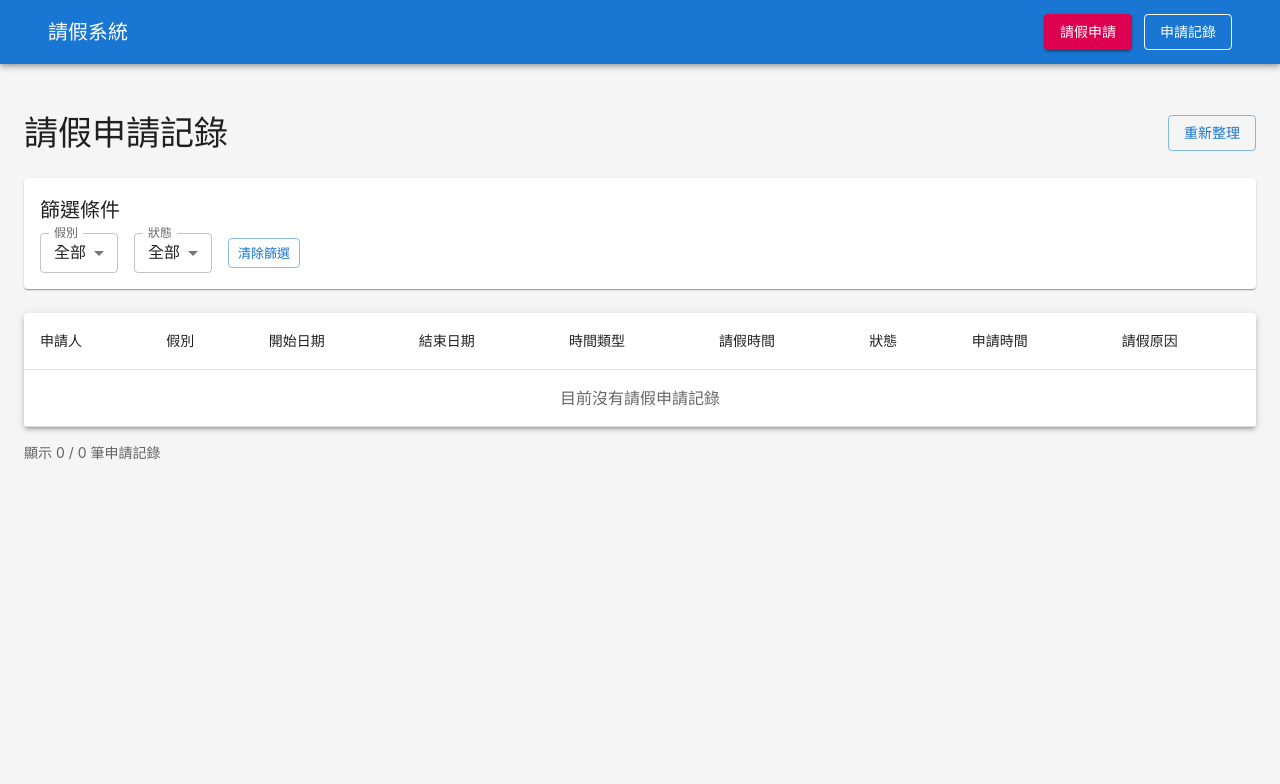
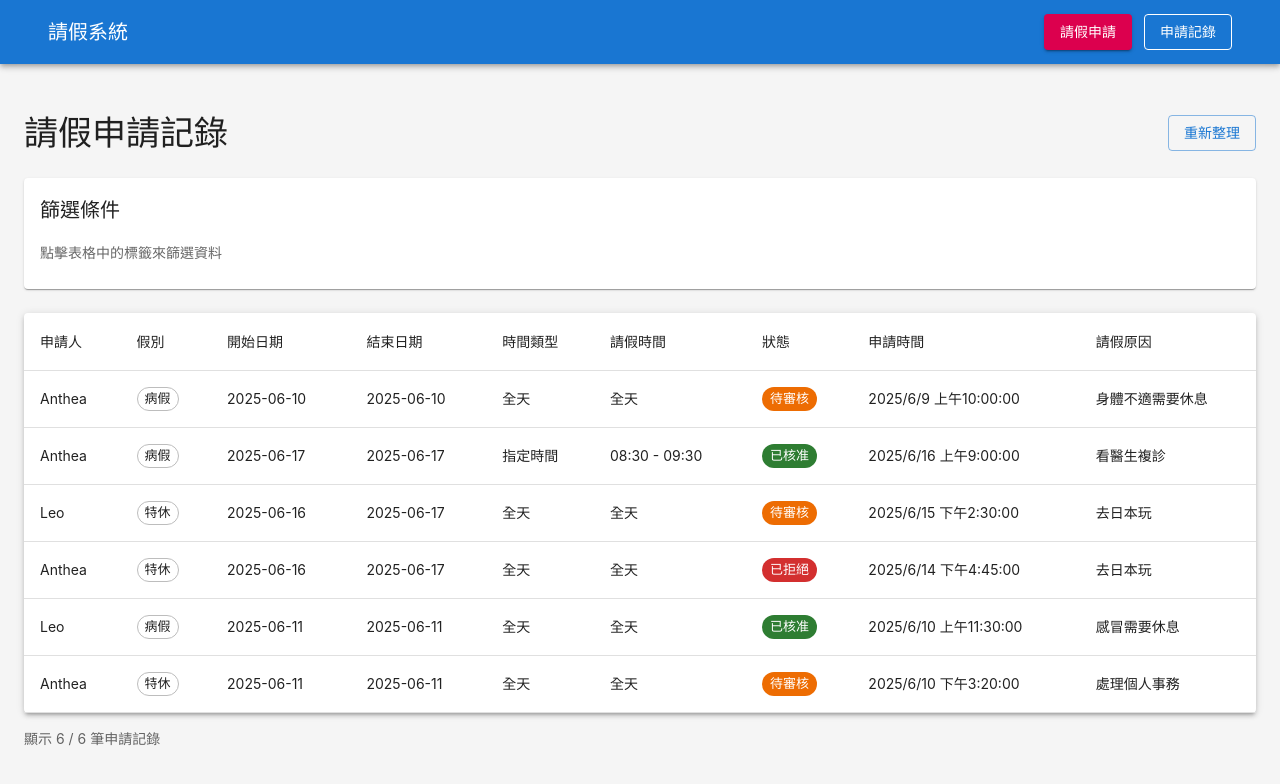
Before and after one commit to anthea-wu/personnel-system, a Next.js app: page /leave-applications in a window 1280 px wide. Shown: the top 784 px of the page. Built offline with nearby package versions, Linux system fonts and the light colour scheme; what @mui/material-nextjs would draw is missing.

Commit message:
feat: add clickable filters and sortable table columns

```diff
--- a/src/app/api/leave-applications/route.ts
+++ b/src/app/api/leave-applications/route.ts
@@ -1,7 +1,86 @@
 import { NextRequest, NextResponse } from 'next/server';
 
 // 記憶體儲存 - 在實際應用中應該使用資料庫
-let leaveApplications: any[] = [];
+let leaveApplications: any[] = [
+  {
+    id: "mock-1",
+    name: "Anthea",
+    startDate: "2025-06-10",
+    endDate: "2025-06-10",
+    leaveType: "sick",
+    reason: "身體不適需要休息",
+    timeType: "fullDay",
+    startTime: null,
+    endTime: null,
+    status: "pending",
+    createdAt: "2025-06-09T10:00:00.000Z"
+  },
+  {
+    id: "mock-2",
+    name: "Anthea",
+    startDate: "2025-06-17",
+    endDate: "2025-06-17",
+    leaveType: "sick",
+    reason: "看醫生複診",
+    timeType: "specificTime",
+    startTime: "08:30",
+    endTime: "09:30",
+    status: "approved",
+    createdAt: "2025-06-16T09:00:00.000Z"
+  },
+  {
+    id: "mock-3",
+    name: "Leo",
+    startDate: "2025-06-16",
+    endDate: "2025-06-17",
+    leaveType: "annual",
+    reason: "去日本玩",
+    timeType: "fullDay",
+    startTime: null,
+    endTime: null,
+    status: "pending",
+    createdAt: "2025-06-15T14:30:00.000Z"
+  },
+  {
+    id: "mock-4",
+    name: "Anthea",
+    startDate: "2025-06-16",
+    endDate: "2025-06-17",
+    leaveType: "annual",
+    reason: "去日本玩",
+    timeType: "fullDay",
+    startTime: null,
+    endTime: null,
+    status: "rejected",
+    createdAt: "2025-06-14T16:45:00.000Z"
+  },
+  {
+    id: "mock-5",
+    name: "Leo",
+    startDate: "2025-06-11",
+    endDate: "2025-06-11",
+    leaveType: "sick",
+    reason: "感冒需要休息",
+    timeType: "fullDay",
+    startTime: null,
+    endTime: null,
+    status: "approved",
+    createdAt: "2025-06-10T11:30:00.000Z"
+  },
+  {
+    id: "mock-6",
+    name: "Anthea",
+    startDate: "2025-06-11",
+    endDate: "2025-06-11",
+    leaveType: "annual",
+    reason: "處理個人事務",
+    timeType: "fullDay",
+    startTime: null,
+    endTime: null,
+    status: "pending",
+    createdAt: "2025-06-10T15:20:00.000Z"
+  }
+];
 
 export async function POST(request: NextRequest) {
   try {
--- a/src/app/leave-applications/page.tsx
+++ b/src/app/leave-applications/page.tsx
@@ -14,12 +14,8 @@ import {
   Chip,
   Button,
   Alert,
-  FormControl,
-  InputLabel,
-  Select,
-  MenuItem,
   Box,
-  Grid
+  TableSortLabel
 } from '@mui/material';
 import { useState, useEffect } from 'react';
 
@@ -43,6 +39,8 @@ export default function LeaveApplications() {
   const [error, setError] = useState<string | null>(null);
   const [leaveTypeFilter, setLeaveTypeFilter] = useState<string>('all');
   const [statusFilter, setStatusFilter] = useState<string>('all');
+  const [sortField, setSortField] = useState<string>('');
+  const [sortDirection, setSortDirection] = useState<'asc' | 'desc'>('asc');
 
   const fetchApplications = async () => {
     try {
@@ -94,11 +92,97 @@ export default function LeaveApplications() {
     return statuses[status] || status;
   };
 
-  const filteredApplications = applications.filter((app) => {
-    const leaveTypeMatch = leaveTypeFilter === 'all' || app.leaveType === leaveTypeFilter;
-    const statusMatch = statusFilter === 'all' || app.status === statusFilter;
-    return leaveTypeMatch && statusMatch;
-  });
+  const handleLeaveTypeChipClick = (leaveType: string) => {
+    if (leaveTypeFilter === leaveType) {
+      setLeaveTypeFilter('all');
+    } else {
+      setLeaveTypeFilter(leaveType);
+    }
+  };
+
+  const handleStatusChipClick = (status: string) => {
+    if (statusFilter === status) {
+      setStatusFilter('all');
+    } else {
+      setStatusFilter(status);
+    }
+  };
+
+  const clearAllFilters = () => {
+    setLeaveTypeFilter('all');
+    setStatusFilter('all');
+  };
+
+  const hasActiveFilters = leaveTypeFilter !== 'all' || statusFilter !== 'all';
+
+  const handleSort = (field: string) => {
+    if (sortField === field) {
+      setSortDirection(sortDirection === 'asc' ? 'desc' : 'asc');
+    } else {
+      setSortField(field);
+      setSortDirection('asc');
+    }
+  };
+
+  const sortApplications = (apps: LeaveApplication[]) => {
+    if (!sortField) return apps;
+
+    return [...apps].sort((a, b) => {
+      let aValue: any;
+      let bValue: any;
+
+      switch (sortField) {
+        case 'createdAt':
+          aValue = new Date(a.createdAt).getTime();
+          bValue = new Date(b.createdAt).getTime();
+          break;
+        case 'startDate':
+          aValue = new Date(a.startDate).getTime();
+          bValue = new Date(b.startDate).getTime();
+          break;
+        case 'duration':
+          // 計算請假時間長度用於排序
+          const aDuration = calculateDuration(a);
+          const bDuration = calculateDuration(b);
+          aValue = aDuration;
+          bValue = bDuration;
+          break;
+        default:
+          return 0;
+      }
+
+      if (sortDirection === 'asc') {
+        return aValue - bValue;
+      } else {
+        return bValue - aValue;
+      }
+    });
+  };
+
+  const calculateDuration = (app: LeaveApplication) => {
+    if (app.timeType === 'fullDay') {
+      // 全天假以天數計算（結束日期 - 開始日期 + 1）
+      const start = new Date(app.startDate);
+      const end = new Date(app.endDate);
+      return Math.ceil((end.getTime() - start.getTime()) / (1000 * 60 * 60 * 24)) + 1;
+    } else if (app.startTime && app.endTime) {
+      // 指定時間以分鐘計算
+      const [startHour, startMin] = app.startTime.split(':').map(Number);
+      const [endHour, endMin] = app.endTime.split(':').map(Number);
+      const startMinutes = startHour * 60 + startMin;
+      const endMinutes = endHour * 60 + endMin;
+      return endMinutes - startMinutes;
+    }
+    return 0;
+  };
+
+  const filteredAndSortedApplications = sortApplications(
+    applications.filter((app) => {
+      const leaveTypeMatch = leaveTypeFilter === 'all' || app.leaveType === leaveTypeFilter;
+      const statusMatch = statusFilter === 'all' || app.status === statusFilter;
+      return leaveTypeMatch && statusMatch;
+    })
+  );
 
   if (loading) {
     return (
@@ -141,50 +225,45 @@ export default function LeaveApplications() {
           <Typography variant="h6" gutterBottom>
             篩選條件
           </Typography>
-          <Grid container spacing={2} alignItems="center">
-            <Grid item xs={12} sm={4}>
-              <FormControl fullWidth size="small">
-                <InputLabel>假別</InputLabel>
-                <Select
-                  value={leaveTypeFilter}
-                  onChange={(e) => setLeaveTypeFilter(e.target.value)}
-                  label="假別"
-                >
-                  <MenuItem value="all">全部</MenuItem>
-                  <MenuItem value="annual">特休</MenuItem>
-                  <MenuItem value="personal">事假</MenuItem>
-                  <MenuItem value="sick">病假</MenuItem>
-                </Select>
-              </FormControl>
-            </Grid>
-            <Grid item xs={12} sm={4}>
-              <FormControl fullWidth size="small">
-                <InputLabel>狀態</InputLabel>
-                <Select
-                  value={statusFilter}
-                  onChange={(e) => setStatusFilter(e.target.value)}
-                  label="狀態"
-                >
-                  <MenuItem value="all">全部</MenuItem>
-                  <MenuItem value="pending">待審核</MenuItem>
-                  <MenuItem value="approved">已核准</MenuItem>
-                  <MenuItem value="rejected">已拒絕</MenuItem>
-                </Select>
-              </FormControl>
-            </Grid>
-            <Grid item xs={12} sm={4}>
+          <Box sx={{ display: 'flex', gap: 1, alignItems: 'center', flexWrap: 'wrap', minHeight: '40px' }}>
+            {leaveTypeFilter !== 'all' && (
+              <Chip
+                label={getLeaveTypeText(leaveTypeFilter)}
+                size="small"
+                variant="filled"
+                color="primary"
+                onDelete={() => setLeaveTypeFilter('all')}
+                clickable
+                onClick={() => setLeaveTypeFilter('all')}
+              />
+            )}
+            {statusFilter !== 'all' && (
+              <Chip
+                label={getStatusText(statusFilter)}
+                size="small"
+                variant="filled"
+                color={getStatusColor(statusFilter) as any}
+                onDelete={() => setStatusFilter('all')}
+                clickable
+                onClick={() => setStatusFilter('all')}
+              />
+            )}
+            {hasActiveFilters && (
               <Button
-                variant="outlined"
-                onClick={() => {
-                  setLeaveTypeFilter('all');
-                  setStatusFilter('all');
-                }}
+                variant="text"
                 size="small"
+                onClick={clearAllFilters}
+                sx={{ ml: 1 }}
               >
-                清除篩選
+                清除全部篩選
               </Button>
-            </Grid>
-          </Grid>
+            )}
+            {!hasActiveFilters && (
+              <Typography variant="body2" color="textSecondary">
+                點擊表格中的標籤來篩選資料
+              </Typography>
+            )}
+          </Box>
         </Paper>
 
         <Paper elevation={3}>
@@ -194,17 +273,41 @@ export default function LeaveApplications() {
                 <TableRow>
                   <TableCell>申請人</TableCell>
                   <TableCell>假別</TableCell>
-                  <TableCell>開始日期</TableCell>
+                  <TableCell>
+                    <TableSortLabel
+                      active={sortField === 'startDate'}
+                      direction={sortField === 'startDate' ? sortDirection : 'asc'}
+                      onClick={() => handleSort('startDate')}
+                    >
+                      開始日期
+                    </TableSortLabel>
+                  </TableCell>
                   <TableCell>結束日期</TableCell>
                   <TableCell>時間類型</TableCell>
-                  <TableCell>請假時間</TableCell>
+                  <TableCell>
+                    <TableSortLabel
+                      active={sortField === 'duration'}
+                      direction={sortField === 'duration' ? sortDirection : 'asc'}
+                      onClick={() => handleSort('duration')}
+                    >
+                      請假時間
+                    </TableSortLabel>
+                  </TableCell>
                   <TableCell>狀態</TableCell>
-                  <TableCell>申請時間</TableCell>
+                  <TableCell>
+                    <TableSortLabel
+                      active={sortField === 'createdAt'}
+                      direction={sortField === 'createdAt' ? sortDirection : 'asc'}
+                      onClick={() => handleSort('createdAt')}
+                    >
+                      申請時間
+                    </TableSortLabel>
+                  </TableCell>
                   <TableCell>請假原因</TableCell>
                 </TableRow>
               </TableHead>
               <TableBody>
-                {filteredApplications.length === 0 ? (
+                {filteredAndSortedApplications.length === 0 ? (
                   <TableRow>
                     <TableCell colSpan={9} align="center">
                       <Typography color="textSecondary">
@@ -213,7 +316,7 @@ export default function LeaveApplications() {
                     </TableCell>
                   </TableRow>
                 ) : (
-                  filteredApplications.map((app) => (
+                  filteredAndSortedApplications.map((app) => (
                     <TableRow key={app.id}>
                       <TableCell>{app.name}</TableCell>
                       <TableCell>
@@ -221,6 +324,9 @@ export default function LeaveApplications() {
                           label={getLeaveTypeText(app.leaveType)}
                           size="small"
                           variant="outlined"
+                          clickable
+                          onClick={() => handleLeaveTypeChipClick(app.leaveType)}
+                          sx={{ cursor: 'pointer' }}
                         />
                       </TableCell>
                       <TableCell>{app.startDate}</TableCell>
@@ -237,6 +343,9 @@ export default function LeaveApplications() {
                           label={getStatusText(app.status)}
                           size="small"
                           color={getStatusColor(app.status) as any}
+                          clickable
+                          onClick={() => handleStatusChipClick(app.status)}
+                          sx={{ cursor: 'pointer' }}
                         />
                       </TableCell>
                       <TableCell>
@@ -256,7 +365,7 @@ export default function LeaveApplications() {
         </Paper>
 
         <Typography variant="body2" color="textSecondary" style={{ marginTop: '16px' }}>
-          顯示 {filteredApplications.length} / {applications.length} 筆申請記錄
+          顯示 {filteredAndSortedApplications.length} / {applications.length} 筆申請記錄
         </Typography>
       </Container>
     </div>
```
